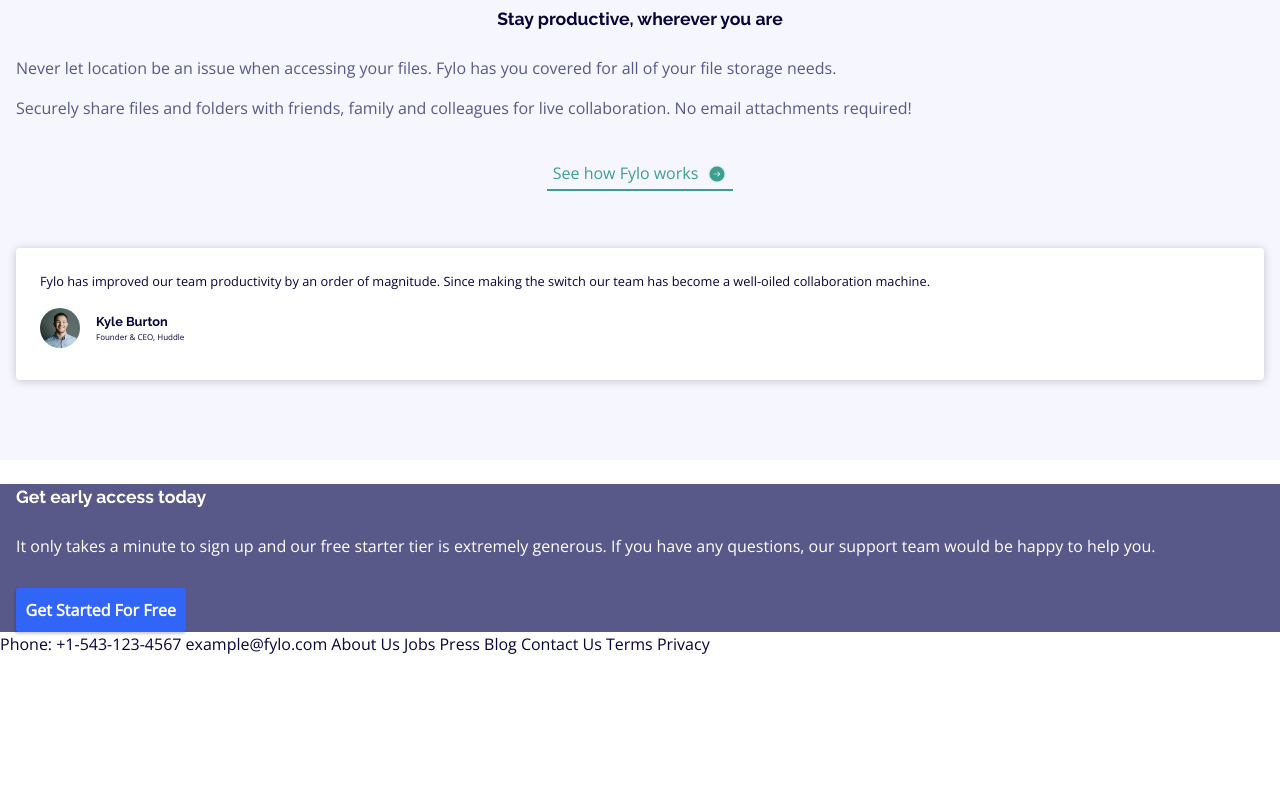
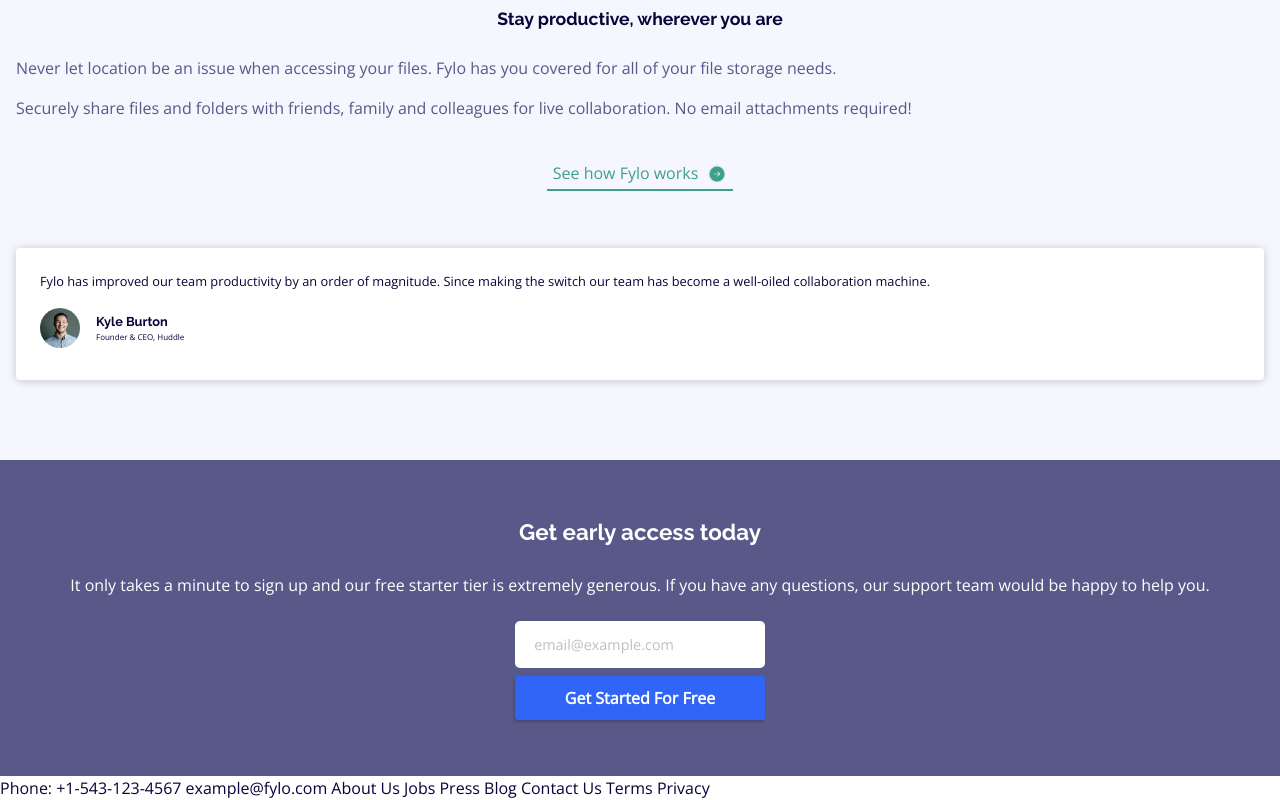
Before and after one commit to Otavio-Cipriano/fylo-landing-page, a website built with Parcel: page src/index.html in a window 1280 px wide. Shown: the part 2343-3143 px from the top of the page. Before the commit the page ends 2999 px from the top, so only its background shows below. Built offline with nearby package versions, Linux system fonts and the light colour scheme.

Commit message:
add contact component

```diff
--- a/src/index.html
+++ b/src/index.html
@@ -101,13 +101,12 @@
     <div class="contact">
       <div class="container">
         <h2>Get early access today</h2>
-
         <p>
           It only takes a minute to sign up and our free starter tier is extremely generous.
           If you have any questions, our support team would be happy to help you.
         </p>
-
         <form>
+            <input type="email" placeholder="email@example.com">
           <button>Get Started For Free</button>
         </form>
       </div>
--- a/src/sass/components/_contact.sass
+++ b/src/sass/components/_contact.sass
@@ -1,3 +1,19 @@
 .contact
     background-color: var(--medium-blue)
     color: white
+    padding: 2rem 0
+    text-align: center
+
+    h2
+        font-size: 1.4rem
+
+    form
+        display: grid
+        max-width: 250px
+        margin: 1.5rem auto
+
+        input
+            border: none
+
+        button
+            margin-top: 0.5rem
```
Also changed, not shown: src/sass/components/_footer.sass (added).
